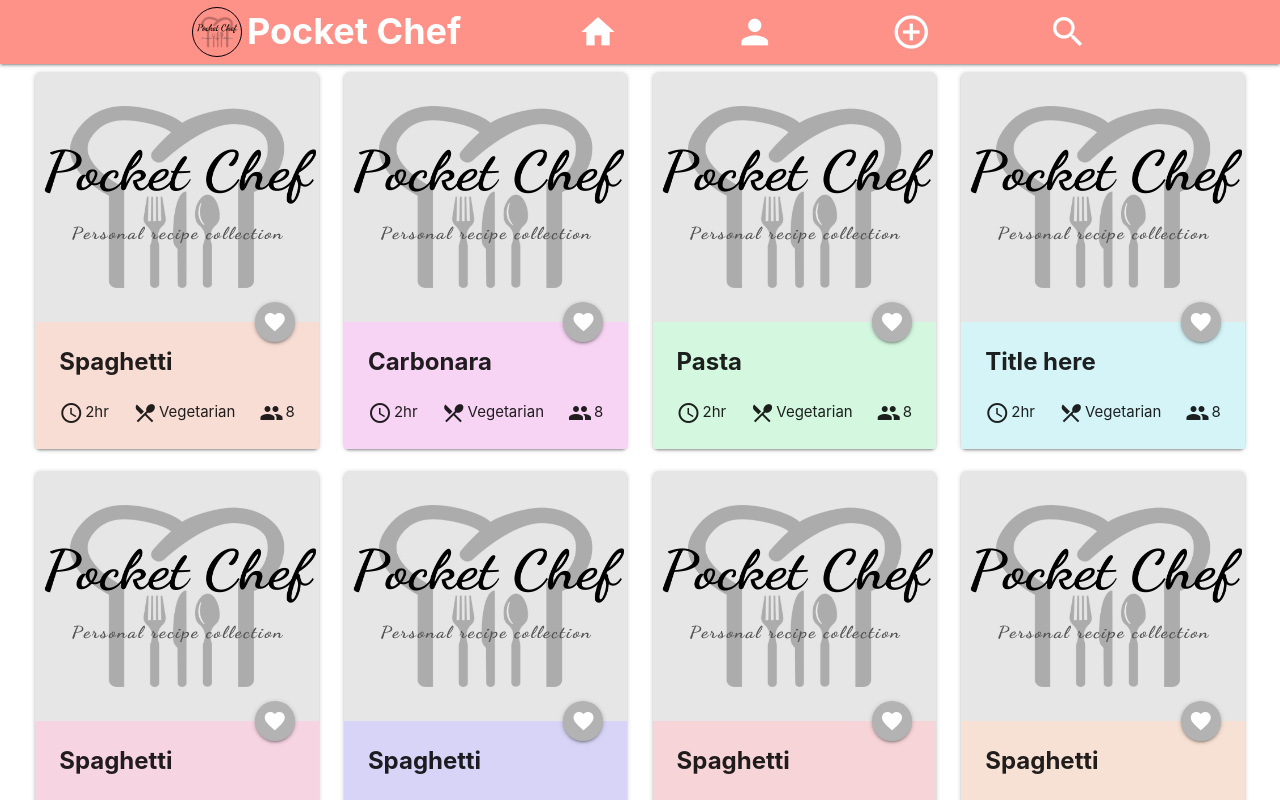
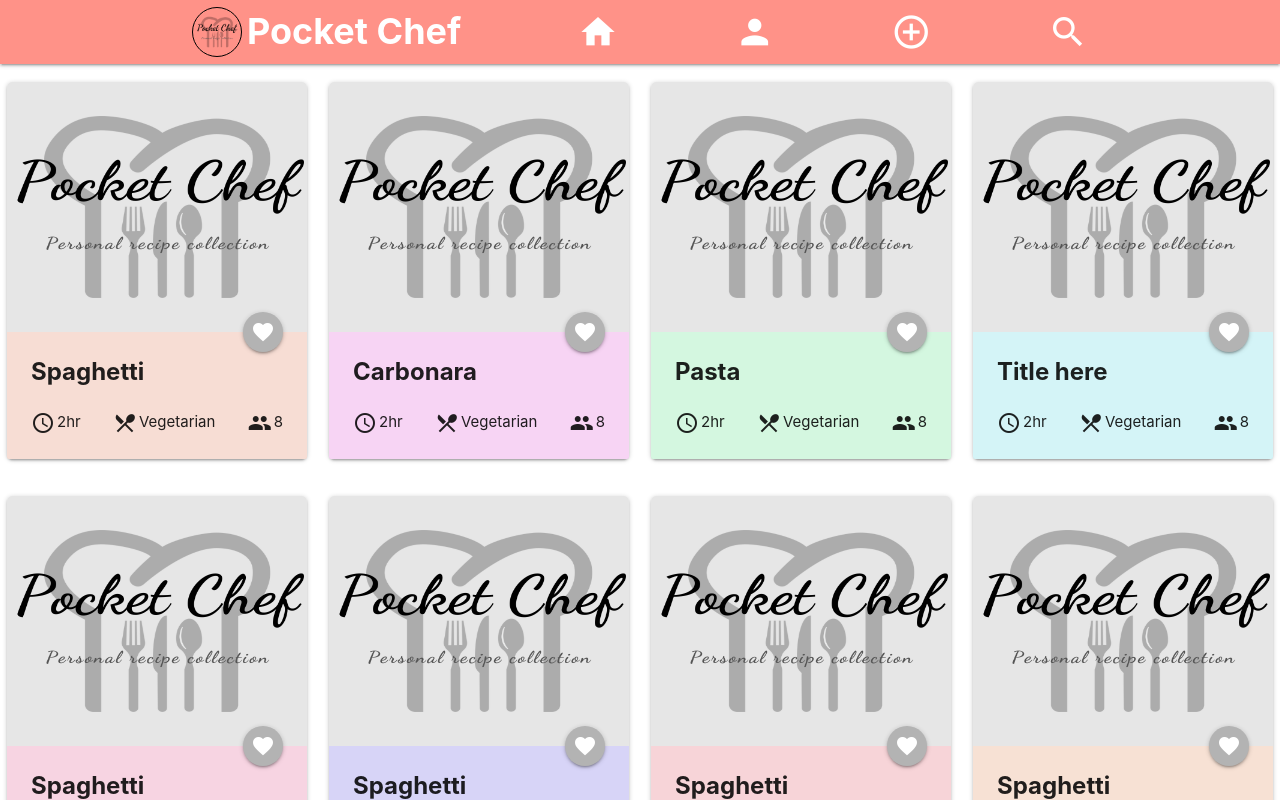
Before and after one commit to TaylorCookie/Recipe-PWA, an Angular app: page / in a window 1280 px wide. Shown: the top 800 px of the page. Built offline with nearby package versions, Linux system fonts and the light colour scheme.

Commit message:
Update Cards to display as grid
Refactor from flex display (less code)

```diff
--- a/src/app/cards/cards.component.css
+++ b/src/app/cards/cards.component.css
@@ -1,20 +1,18 @@
 .wrapper {
   max-width: 1400px;
   margin: auto;
+  margin-bottom: 100px;
+  margin-top: 10px;
 }
 
 .cards_container {
   display: flex;
-  flex-wrap: wrap;
-  justify-content: center;
+  flex-direction: column;
   align-items: center;
-  margin-bottom: 100px;
-  margin-left: 10px;
-  margin-right: 10px;
 }
 
 .card_container {
-  width: 350px;
+  width: 300px;
   height: 100%;
 }
 
@@ -23,26 +21,11 @@
   transition: all 0.2s ease;
 }
 
-@media only screen and (min-width: 450px) {
+@media only screen and (min-width: 750px) {
   .cards_container {
+    display: grid;
+    gap: 1rem;
+    grid-template-columns: repeat(auto-fit, minmax(300px, 300px));
     justify-content: space-evenly;
   }
 }
-
-@media only screen and (min-width: 600px) {
-  .card_container {
-    width: 45%;
-  }
-}
-
-@media only screen and (min-width: 800px) {
-  .card_container {
-    width: 30%;
-  }
-}
-
-@media only screen and (min-width: 1200px) {
-  .card_container {
-    width: 22.5%;
-  }
-}
```
